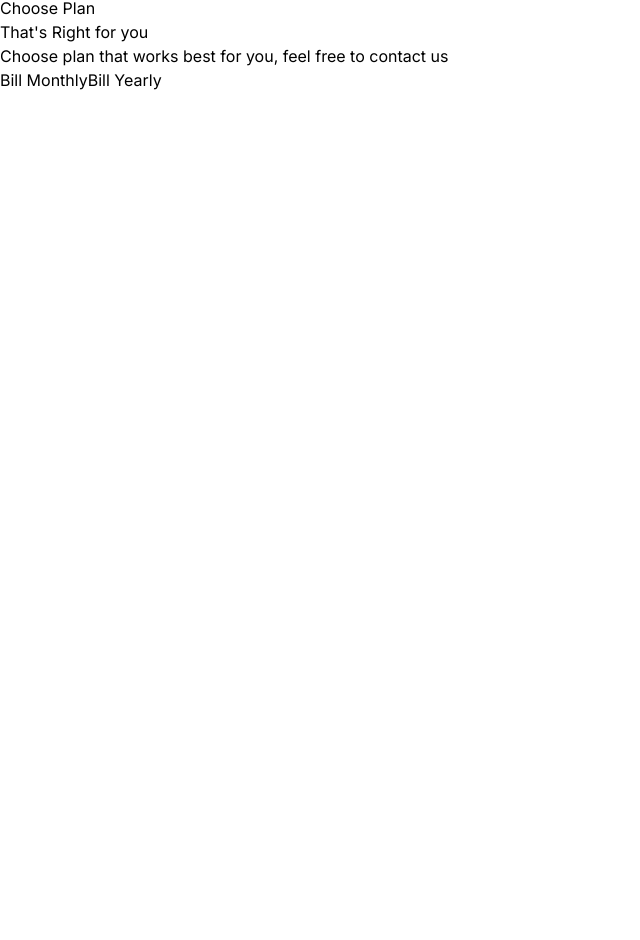
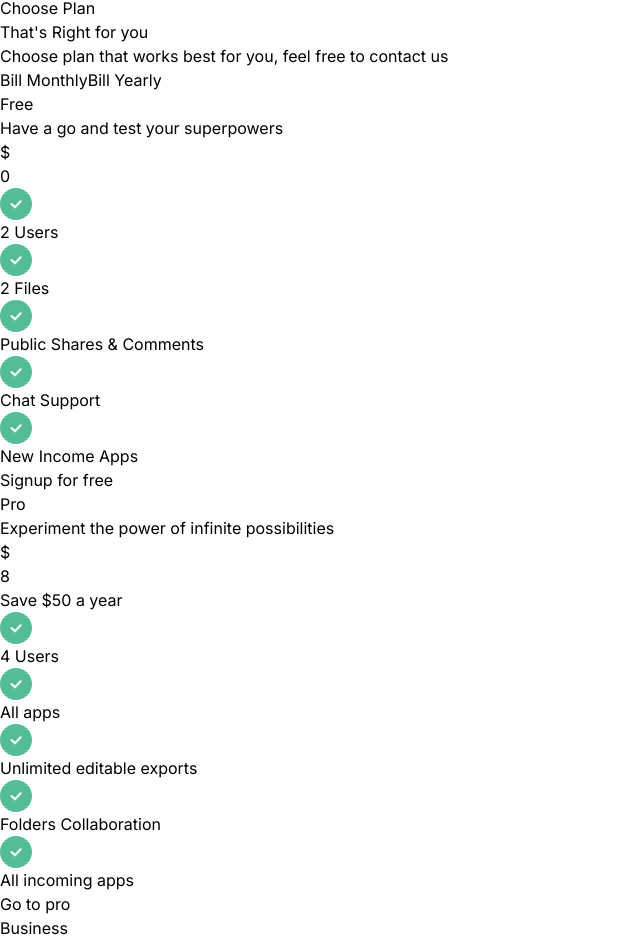
Before and after one commit to Muashef/Biccas, a React (Vite) app: page / in a window 1280 px wide. Shown: the part 3752-4692 px from the top of the page, without its empty margins (0-640 px from the left). Before the commit the page ends 3844 px from the top, so only its background shows below. Built offline with nearby package versions, Linux system fonts and the light colour scheme.

Commit message:
plan page in progress

```diff
--- a/src/components/Plan.jsx
+++ b/src/components/Plan.jsx
@@ -1,13 +1,78 @@
 import React from 'react'
+import Checks from '../assets/svg/check.svg';
 
 const Plan = () => {
   return (
-    <div className='w-full h-full px-14 py-6 bg-[#FFD6D6]'>
+    <div className='w-full h-full px-6 lg:px-14 py-6 bg-[#FFD6D6]'>
         <h1 className='text-[#191A15] font-bold text-[50px] text-center '>Choose Plan <br /> That's Right for you</h1>
         <p className='text-[#A6A6A6] text-lg font-bold mt-8 text-center'>Choose plan that works best for you, feel free to contact us</p>
         <div className='flex flex-row items-center justify-center mt-6 gap-6 bg-white p-2 border border-white rounded-lg w-[22%] mx-auto'>
-            <button>Bill Monthly</button>
+            <button className=''>Bill Monthly</button>
             <button className='bg-[#54BD95] py-2 px-4 rounded-lg text-white text-lg'>Bill Yearly</button>
+        </div>
+        <div className='grid grid-cols-1 lg:grid-cols-3 gap-8 place-content-center text-center mt-10'>
+            <div className='bg-white shadow-md rounded-2xl p-4 lg:p-7 w-full lg:w-[374px] h-[644px]'>
+                <h3 className='text-[30px] text-[#191A15] font-semibold'>Free</h3>
+                <p className='text-[#A6A6A6] text-lg font-medium'>Have a go  and test your  superpowers</p>
+                <p className='text-[#A6A6A6] text-lg font-medium'>$</p>
+                <p className='text-[#191A15] text-[50px] font-semibold'>0</p>
+                <div className='w-full flex flex-col space-y-5 mt-6 bg-[#F9FAFB] p-5 rounded-lg'>
+                  <div className='flex items-center gap-3'>
+                    <img src={Checks} className='w-[26px]' alt="Checks" />
+                    <p className='text-[#191A15] text-lg font-medium'>2 Users</p>
+                  </div>
+                  <div className='flex items-center gap-3'>
+                    <img src={Checks} className='w-[26px]' alt="Checks" />
+                    <p className='text-[#191A15] text-lg font-medium'>2 Files</p>
+                  </div>
+                  <div className='flex items-center gap-3'>
+                    <img src={Checks} className='w-[26px]' alt="Checks" />
+                    <p className='text-[#191A15] text-lg font-medium'>Public Shares & Comments</p>
+                  </div>
+                  <div className='flex items-center gap-3'>
+                    <img src={Checks} className='w-[26px]' alt="Checks" />
+                    <p className='text-[#191A15] text-lg font-medium'>Chat Support</p>
+                  </div>
+                  <div className='flex items-center gap-3'>
+                    <img src={Checks} className='w-[26px]' alt="Checks" />
+                    <p className='text-[#191A15] text-lg font-medium'>New Income Apps</p>
+                  </div>
+
+                  <button className='bg-white py-4 px-8 rounded-2xl shadow-lg text-[#54BD95] text-lg font-semibold mt-10'>Signup for free</button>
+                </div>
+            </div>
+            <div className='bg-[#54BD95] shadow-md rounded-2xl p-4 lg:p-7 w-full lg:w-[374px] h-[684px]'>
+                <h3 className='text-[30px] text-white font-semibold'>Pro</h3>
+                <p className='text-white text-lg font-medium'>Experiment the power of infinite possibilities</p>
+                <p className='text-white text-lg font-medium'>$</p>
+                <p className='text-white text-[50px] font-semibold'>8</p>
+                <button className='bg-[#85DAB9] py-2 px-2 rounded-lg text-white text-[14px]'>Save $50 a year</button>
+                <div className='w-full flex flex-col space-y-5 mt-6 bg-[#F9FAFB] p-5 rounded-lg'>
+                  <div className='flex items-center gap-3'>
+                    <img src={Checks} className='w-[26px]' alt="Checks" />
+                    <p className='text-[#191A15] text-lg font-medium'>4 Users</p>
+                  </div>
+                  <div className='flex items-center gap-3'>
+                    <img src={Checks} className='w-[26px]' alt="Checks" />
+                    <p className='text-[#191A15] text-lg font-medium'>All apps</p>
+                  </div>
+                  <div className='flex items-center gap-3'>
+                    <img src={Checks} className='w-[26px]' alt="Checks" />
+                    <p className='text-[#191A15] text-lg font-medium'>Unlimited editable exports</p>
+                  </div>
+                  <div className='flex items-center gap-3'>
+                    <img src={Checks} className='w-[26px]' alt="Checks" />
+                    <p className='text-[#191A15] text-lg font-medium'>Folders Collaboration</p>
+                  </div>
+                  <div className='flex items-center gap-3'>
+                    <img src={Checks} className='w-[26px]' alt="Checks" />
+                    <p className='text-[#191A15] text-lg font-medium'>All incoming apps</p>
+                  </div>
+
+                  <button className='bg-[#54BD95] py-4 px-8 rounded-2xl shadow-lg text-white text-lg font-semibold mt-10'>Go to pro</button>
+                </div>
+            </div>
+            <div>Business</div>
         </div>
     </div>
   )
```
